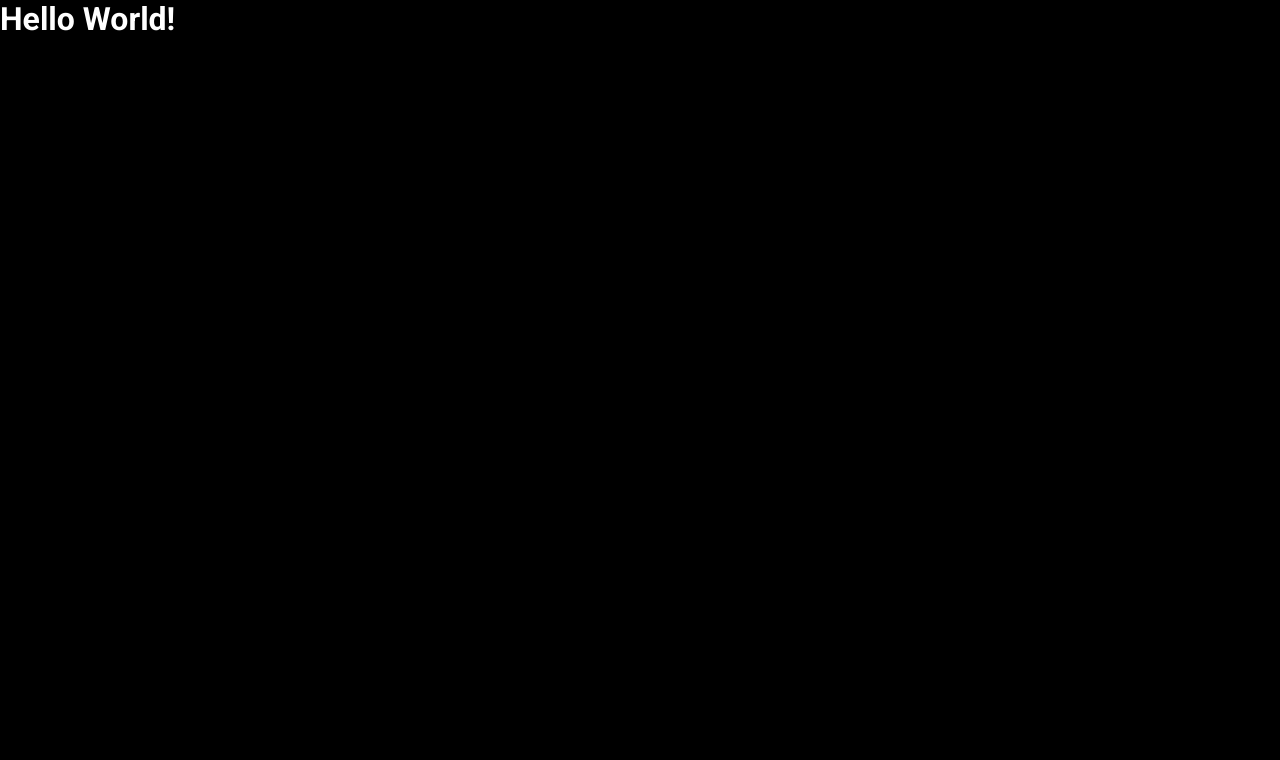
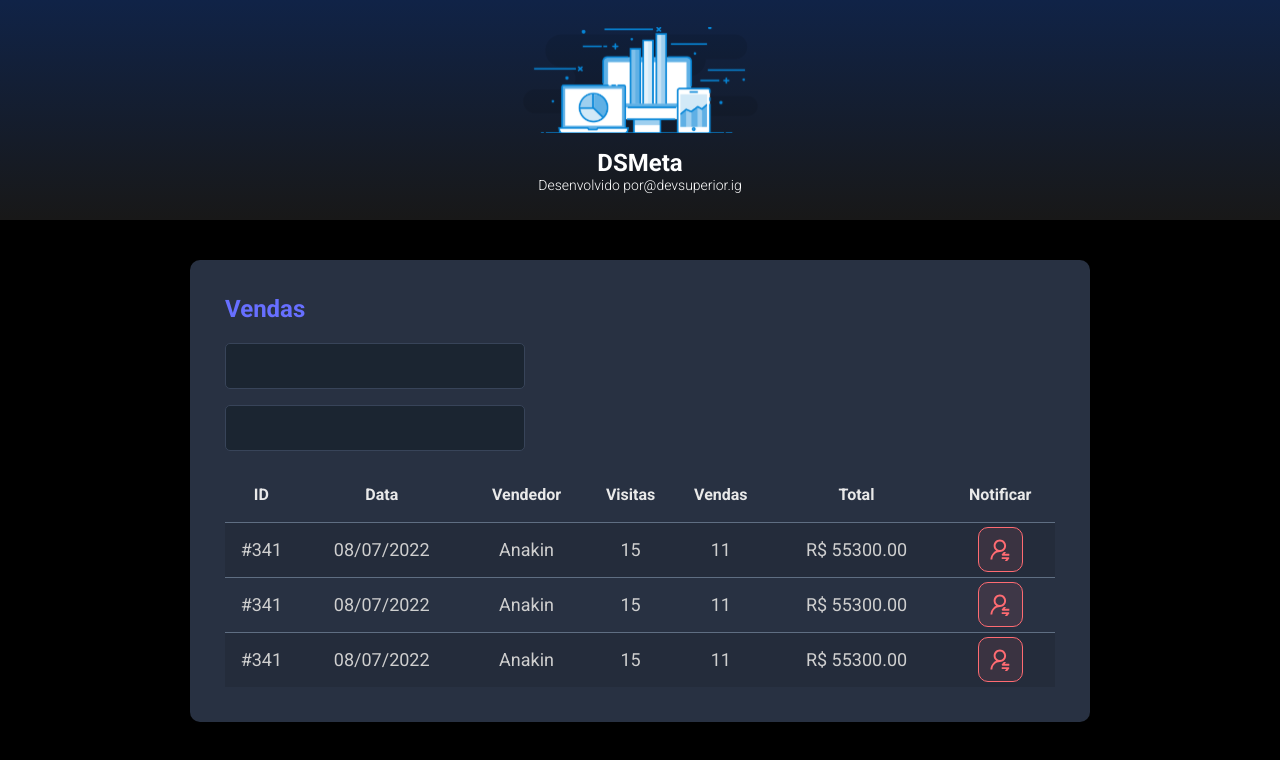
Before and after one commit to JoaoCarlosRosaJunior/spring-web-app, a React (Vite) app in the folder frontend/: page / in a window 1280 px wide. Shown: the top 760 px of the page. Built offline with nearby package versions, Linux system fonts and the light colour scheme.

Commit message:
feat: components

```diff
--- a/frontend/src/App.tsx
+++ b/frontend/src/App.tsx
@@ -1,6 +1,19 @@
+import Header from "./components/Header"
+import NotificationButton from "./components/NotificationButton"
+import SalesCard from "./components/SalesCard"
+
 function App() {
   return (
-    <h1>Hello World!</h1>
+    <>
+      <Header />
+      <main>
+        <section id="sales">
+          <div className="dsmeta-container">
+            <SalesCard />
+          </div>
+        </section>
+      </main>
+    </>
   )
 }
 
--- /dev/null
+++ b/frontend/src/components/Header/index.tsx
@@ -0,0 +1,19 @@
+import logo from "../../assets/img/logo.svg"
+import "./style.css"
+
+function Header() {
+    return (
+        <header>
+            <div className="dsmeta-logo-container">
+                <img src={logo} alt="DSMeta" />
+                <h1>DSMeta</h1>
+                <p>
+                    Desenvolvido por
+                    <a href="https://www.instagram.com/devsuperior.ig">@devsuperior.ig</a>
+                </p>
+            </div>
+        </header>
+    )
+}
+
+export default Header
--- /dev/null
+++ b/frontend/src/components/Header/style.css
@@ -0,0 +1,27 @@
+header {
+    background: linear-gradient(180deg, #102347 0%, #181818 100%);
+    height: 220px;
+    display: flex;
+    align-items: center;
+    justify-content: center;
+}
+
+.dsmeta-logo-container {
+    display: flex;
+    flex-direction: column;
+    align-items: center;
+}
+
+.dsmeta-logo-container img {
+    width: 235px;
+}
+
+.dsmeta-logo-container h1 {
+    margin-top: 15px;
+    font-size: 24px;
+}
+
+.dsmeta-logo-container p {
+    font-size: 14px;
+    font-weight: 300;
+}
--- /dev/null
+++ b/frontend/src/components/NotificationButton/index.tsx
@@ -0,0 +1,12 @@
+import icon from "../../assets/img/notification-icon.svg"
+import "./style.css"
+
+function NotificationButton() {
+    return (
+        <div className="dsmeta-red-btn">
+            <img src={icon} alt="Notificar" />
+        </div>
+    )
+}
+
+export default NotificationButton
--- /dev/null
+++ b/frontend/src/components/NotificationButton/style.css
@@ -0,0 +1,11 @@
+.dsmeta-red-btn {
+    height: 45px;
+    width: 45px;
+    background: rgba(255, 107, 114, 0.1);
+    border: 1px solid #ff6b72;
+    border-radius: 10px;
+    display: flex;
+    align-items: center;
+    justify-content: center;
+    cursor: pointer;
+}
--- /dev/null
+++ b/frontend/src/components/SalesCard/index.tsx
@@ -0,0 +1,83 @@
+import NotificationButton from "../NotificationButton"
+import "./style.css"
+
+function SalesCard() {
+    return (
+        <div className="dsmeta-card">
+            <h2 className="dsmeta-sales-title">Vendas</h2>
+            <div>
+                <div className="dsmeta-form-control-container">
+                    <input className="dsmeta-form-control" type="text" />
+                </div>
+                <div className="dsmeta-form-control-container">
+                    <input className="dsmeta-form-control" type="text" />
+                </div>
+            </div>
+
+            <div>
+                <table className="dsmeta-sales-table">
+                    <thead>
+                        <tr>
+                            <th className="show992">ID</th>
+                            <th className="show576">Data</th>
+                            <th>Vendedor</th>
+                            <th className="show992">Visitas</th>
+                            <th className="show992">Vendas</th>
+                            <th>Total</th>
+                            <th>Notificar</th>
+                        </tr>
+                    </thead>
+                    <tbody>
+                        <tr>
+                            <td className="show992">#341</td>
+                            <td className="show576">08/07/2022</td>
+                            <td>Anakin</td>
+                            <td className="show992">15</td>
+                            <td className="show992">11</td>
+                            <td>R$ 55300.00</td>
+                            <td>
+                                <div className="dsmeta-red-btn-container">
+                                    <NotificationButton />
+                                </div>
+                            </td>
+                        </tr>
+                        <tr>
+                            <td className="show992">#341</td>
+                            <td className="show576">08/07/2022</td>
+                            <td>Anakin</td>
+                            <td className="show992">15</td>
+                            <td className="show992">11</td>
+                            <td>R$ 55300.00</td>
+                            <td>
+                                <div className="dsmeta-red-btn-container">
+                                    <div className="dsmeta-red-btn-container">
+                                        <NotificationButton />
+                                    </div>
+                                </div>
+                            </td>
+                        </tr>
+                        <tr>
+                            <td className="show992">#341</td>
+                            <td className="show576">08/07/2022</td>
+                            <td>Anakin</td>
+                            <td className="show992">15</td>
+                            <td className="show992">11</td>
+                            <td>R$ 55300.00</td>
+                            <td>
+                                <div className="dsmeta-red-btn-container">
+                                    <div className="dsmeta-red-btn-container">
+                                        <NotificationButton />
+                                    </div>
+                                </div>
+                            </td>
+                        </tr>
+                    </tbody>
+
+                </table>
+            </div>
+
+        </div>
+    )
+}
+
+export default SalesCard
--- /dev/null
+++ b/frontend/src/components/SalesCard/style.css
@@ -0,0 +1,97 @@
+.dsmeta-card {
+    background-color: #283142;
+    border-radius: 10px;
+    padding: 30px 10px;
+}
+
+.dsmeta-sales-title {
+    color: #676fff;
+    font-size: 24px;
+    margin-bottom: 20px;
+}
+
+.dsmeta-form-control-container {
+    margin-bottom: 16px;
+    max-width: 300px;
+}
+
+.dsmeta-form-control {
+    width: 100%;
+    height: 46px;
+    background-color: #1b2531;
+    border: 1px solid #384459;
+    border-radius: 5px;
+    color: #9aaabe;
+    padding: 0 20px;
+    font-size: 18px;
+}
+
+.dsmeta-sales-table {
+    width: 100%;
+    border-spacing: 0;
+    border-collapse: collapse;
+}
+
+.dsmeta-sales-table thead {
+    height: 55px;
+    font-size: 16px;
+    color: #e9e9e9;
+    font-weight: 700;
+}
+
+.dsmeta-sales-table tbody {
+    font-size: 14px;
+    font-weight: 400;
+    color: #cfcfcf;
+    text-align: center;
+}
+
+.dsmeta-sales-table tbody tr {
+    height: 74px;
+    border-top: 1px solid #5f6e82;
+}
+
+.dsmeta-sales-table tbody tr:hover>td {
+    background-color: #384459;
+}
+
+.dsmeta-sales-table tbody tr:nth-child(odd) {
+    background-color: #242c3b;
+}
+
+.dsmeta-red-btn-container {
+    display: flex;
+    justify-content: center;
+}
+
+.show576 {
+    display: none;
+}
+
+.show992 {
+    display: none;
+}
+
+@media (min-width: 576px) {
+    .show576 {
+        display: table-cell;
+    }
+
+    .dsmeta-card {
+        padding: 35px;
+    }
+
+    .dsmeta-sales-table tbody tr {
+        height: 55px;
+    }
+
+    .dsmeta-sales-table tbody {
+        font-size: 18px;
+    }
+}
+
+@media (min-width: 992px) {
+    .show992 {
+        display: table-cell;
+    }
+}
--- a/frontend/src/index.css
+++ b/frontend/src/index.css
@@ -19,3 +19,13 @@
   color: unset;
   text-decoration: none;
 }
+
+.dsmeta-container {
+  width: 100%;
+  max-width: 900px;
+  margin: 0 auto;
+}
+
+#sales {
+  padding: 40px 10px;
+}
```
Also changed, not shown: frontend/src/assets/img/logo.svg (added), frontend/src/assets/img/notification-icon.svg (added).
